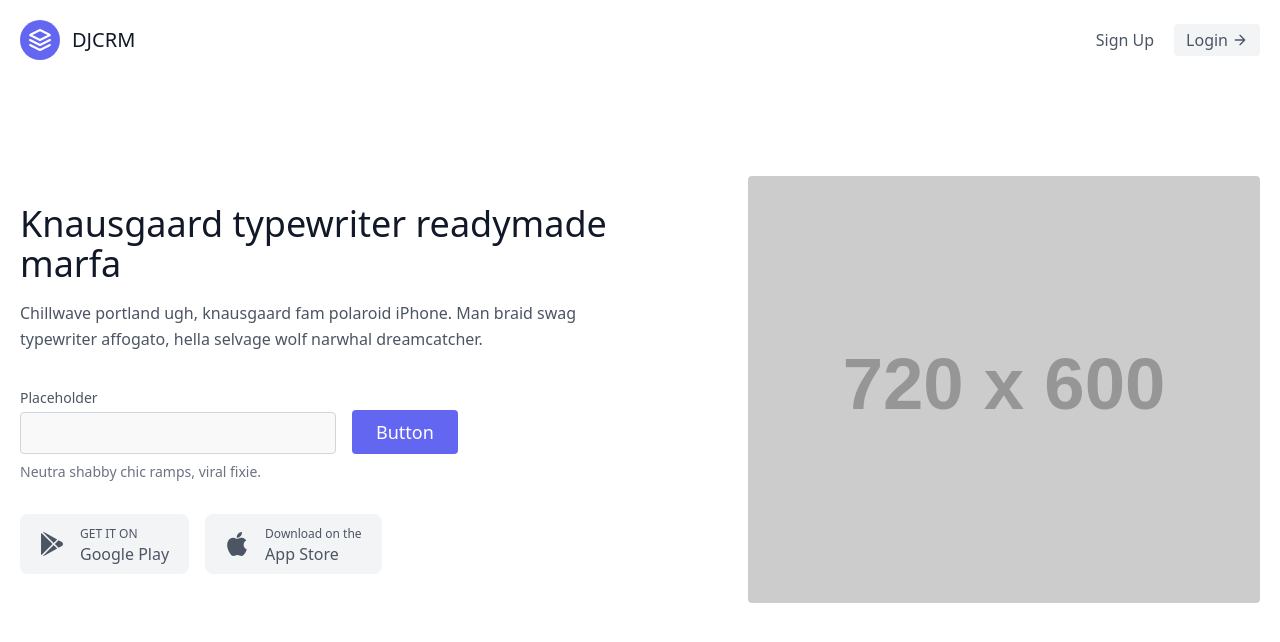
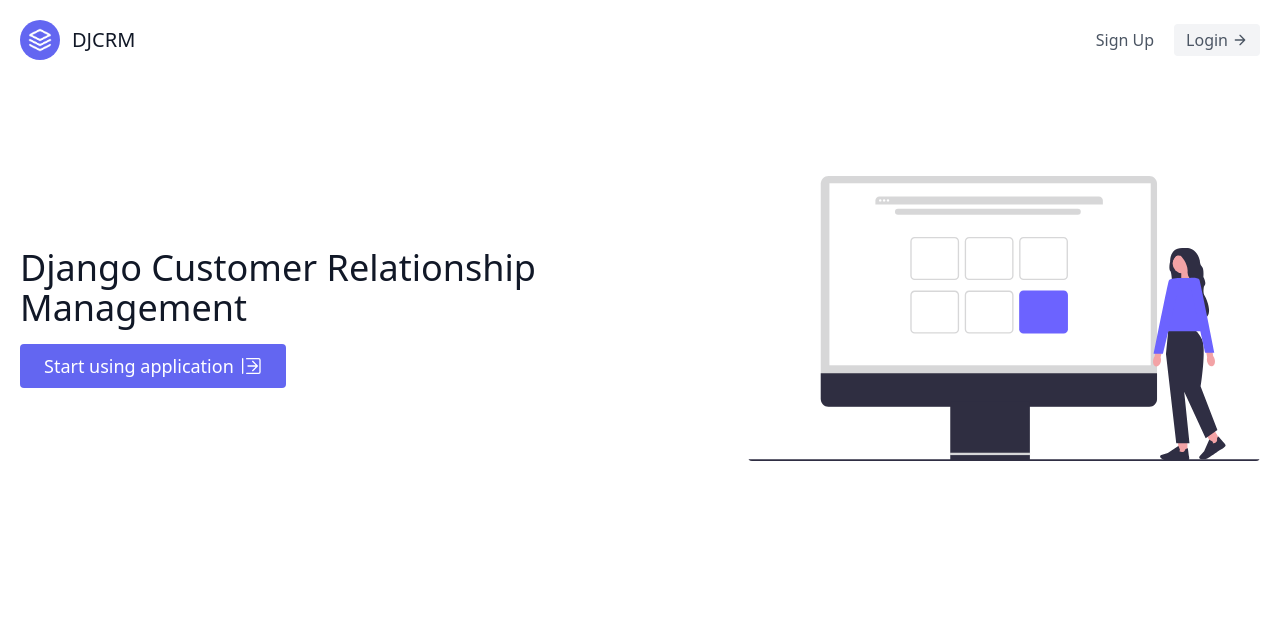
Before and after one commit to rizqullohrayhan/djcrm, a Django app: template templates/landingpage.html in a window 1280 px wide. Shown: the top 642 px of the page. Run offline with Django 4.2, Linux system fonts and the light colour scheme; the template is opened without the code that fills it, so the values that code supplies are empty; grey boxes labelled with a size stand in for pictures from a placeholder-image service; some libraries are stand-ins or nearby versions.

Commit message:
add image

```diff
--- a/templates/base.html
+++ b/templates/base.html
@@ -8,6 +8,7 @@
     <title>DJRM</title>
     <link rel="stylesheet" href="{% static 'css/style.css' %}">
     <link href="https://unpkg.com/tailwindcss@^2/dist/tailwind.min.css" rel="stylesheet">
+    <link rel="icon" type="image/x-icon" href="{% static 'image/icon.png' %}">
 </head>
 <body>
     <div class="max-w-7xl mx-auto">
--- a/templates/landingpage.html
+++ b/templates/landingpage.html
@@ -1,4 +1,6 @@
 {% extends "base.html" %}
+
+{% load static %}
 
 {% block content %}
 <section class="text-gray-600 body-font">
@@ -6,60 +8,26 @@
         <div
             class="lg:flex-grow md:w-1/2 lg:pr-24 md:pr-16 flex flex-col md:items-start md:text-left mb-16 md:mb-0 items-center text-center">
             <h1 class="title-font sm:text-4xl text-3xl mb-4 font-medium text-gray-900">
-                Knausgaard typewriter readymade marfa
+                Django Customer Relationship Management
             </h1>
-            <p class="mb-8 leading-relaxed">
-                Chillwave portland ugh, knausgaard fam polaroid iPhone. Man braid swag
-                typewriter affogato, hella selvage wolf narwhal dreamcatcher.
-            </p>
             <div class="flex w-full md:justify-start justify-center items-end">
-                <div class="relative mr-4 md:w-full lg:w-full xl:w-1/2 w-2/4">
-                    <label for="hero-field" class="leading-7 text-sm text-gray-600">
-                        Placeholder
-                    </label>
-                    <input type="text" id="hero-field" name="hero-field"
-                        class="w-full bg-gray-100 rounded border bg-opacity-50 border-gray-300 focus:ring-2 focus:ring-indigo-200 focus:bg-transparent focus:border-indigo-500 text-base outline-none text-gray-700 py-1 px-3 leading-8 transition-colors duration-200 ease-in-out">
-                </div>
-                <button
-                    class="inline-flex text-white bg-indigo-500 border-0 py-2 px-6 focus:outline-none hover:bg-indigo-600 rounded text-lg">
-                    Button
-                </button>
-            </div>
-            <p class="text-sm mt-2 text-gray-500 mb-8 w-full">
-                Neutra shabby chic ramps, viral fixie.
-            </p>
-            <div class="flex lg:flex-row md:flex-col">
-                <button
-                    class="bg-gray-100 inline-flex py-3 px-5 rounded-lg items-center hover:bg-gray-200 focus:outline-none">
-                    <svg xmlns="http://www.w3.org/2000/svg" fill="currentColor" class="w-6 h-6" viewBox="0 0 512 512">
-                        <path
-                            d="M99.617 8.057a50.191 50.191 0 00-38.815-6.713l230.932 230.933 74.846-74.846L99.617 8.057zM32.139 20.116c-6.441 8.563-10.148 19.077-10.148 30.199v411.358c0 11.123 3.708 21.636 10.148 30.199l235.877-235.877L32.139 20.116zM464.261 212.087l-67.266-37.637-81.544 81.544 81.548 81.548 67.273-37.64c16.117-9.03 25.738-25.442 25.738-43.908s-9.621-34.877-25.749-43.907zM291.733 279.711L60.815 510.629c3.786.891 7.639 1.371 11.492 1.371a50.275 50.275 0 0027.31-8.07l266.965-149.372-74.849-74.847z">
-                        </path>
+                <a
+                    {% if not request.user.is_authenticated %}
+                    href="{% url 'login' %}"
+                    {% else %}
+                    href="{% url 'leads:list' %}"
+                    {% endif %}
+                    class="inline-flex items-center text-white bg-indigo-500 border-0 py-2 px-6 focus:outline-none hover:bg-indigo-600 rounded text-lg">
+                    Start using application
+                    <svg fill="none" stroke="currentColor" stroke-linecap="round" stroke-linejoin="round" stroke-width="2"
+                        class="w-6 h-4 ml-1" viewBox="0 0 24 24">
+                        <path d="M1 1 v22 M9 12 h14 M16 5 l7 7-7 7 M7 1 h18 a2 2 0 0 1 2 2 v18 a2 2 0 0 1-2 2 h-18"></path>
                     </svg>
-                    <span class="ml-4 flex items-start flex-col leading-none">
-                        <span class="text-xs text-gray-600 mb-1">GET IT ON</span>
-                        <span class="title-font font-medium">Google Play</span>
-                    </span>
-                </button>
-                <button
-                    class="bg-gray-100 inline-flex py-3 px-5 rounded-lg items-center lg:ml-4 md:ml-0 ml-4 md:mt-4 mt-0 lg:mt-0 hover:bg-gray-200 focus:outline-none">
-                    <svg xmlns="http://www.w3.org/2000/svg" fill="currentColor" class="w-6 h-6" viewBox="0 0 305 305">
-                        <path
-                            d="M40.74 112.12c-25.79 44.74-9.4 112.65 19.12 153.82C74.09 286.52 88.5 305 108.24 305c.37 0 .74 0 1.13-.02 9.27-.37 15.97-3.23 22.45-5.99 7.27-3.1 14.8-6.3 26.6-6.3 11.22 0 18.39 3.1 25.31 6.1 6.83 2.95 13.87 6 24.26 5.81 22.23-.41 35.88-20.35 47.92-37.94a168.18 168.18 0 0021-43l.09-.28a2.5 2.5 0 00-1.33-3.06l-.18-.08c-3.92-1.6-38.26-16.84-38.62-58.36-.34-33.74 25.76-51.6 31-54.84l.24-.15a2.5 2.5 0 00.7-3.51c-18-26.37-45.62-30.34-56.73-30.82a50.04 50.04 0 00-4.95-.24c-13.06 0-25.56 4.93-35.61 8.9-6.94 2.73-12.93 5.09-17.06 5.09-4.64 0-10.67-2.4-17.65-5.16-9.33-3.7-19.9-7.9-31.1-7.9l-.79.01c-26.03.38-50.62 15.27-64.18 38.86z">
-                        </path>
-                        <path
-                            d="M212.1 0c-15.76.64-34.67 10.35-45.97 23.58-9.6 11.13-19 29.68-16.52 48.38a2.5 2.5 0 002.29 2.17c1.06.08 2.15.12 3.23.12 15.41 0 32.04-8.52 43.4-22.25 11.94-14.5 17.99-33.1 16.16-49.77A2.52 2.52 0 00212.1 0z">
-                        </path>
-                    </svg>
-                    <span class="ml-4 flex items-start flex-col leading-none">
-                        <span class="text-xs text-gray-600 mb-1">Download on the</span>
-                        <span class="title-font font-medium">App Store</span>
-                    </span>
-                </button>
+                </a>
             </div>
         </div>
         <div class="lg:max-w-lg lg:w-full md:w-1/2 w-5/6">
-            <img class="object-cover object-center rounded" alt="hero" src="https://dummyimage.com/720x600">
+            <img class="object-cover object-center rounded" alt="hero" src="{% static 'image/svg/undraw_selection_7hy6.svg' %}">
         </div>
     </div>
 </section>
--- a/templates/navbar.html
+++ b/templates/navbar.html
@@ -1,11 +1,9 @@
+{% load static %}
+
 <header class="text-gray-600 body-font">
     <div class="container mx-auto flex flex-wrap p-5 flex-col md:flex-row items-center">
         <a href="{% url 'landingpage' %}" class="flex title-font font-medium items-center text-gray-900 mb-4 md:mb-0">
-            <svg xmlns="http://www.w3.org/2000/svg" fill="none" stroke="currentColor" stroke-linecap="round"
-                stroke-linejoin="round" stroke-width="2" class="w-10 h-10 text-white p-2 bg-indigo-500 rounded-full"
-                viewBox="0 0 24 24">
-                <path d="M12 2L2 7l10 5 10-5-10-5zM2 17l10 5 10-5M2 12l10 5 10-5"></path>
-            </svg>
+            <img src="{% static 'image/logo.png' %}" class="w-10 h-10 p-2 bg-indigo-500 rounded-full">
             <span class="ml-3 text-xl">DJCRM</span>
         </a>
         <nav class="md:ml-auto flex flex-wrap items-center text-base justify-center">
```
Also changed, not shown: static/image/icon.png (added), static/image/logo.png (added), static/image/svg/undraw_selection_7hy6.svg (added).
